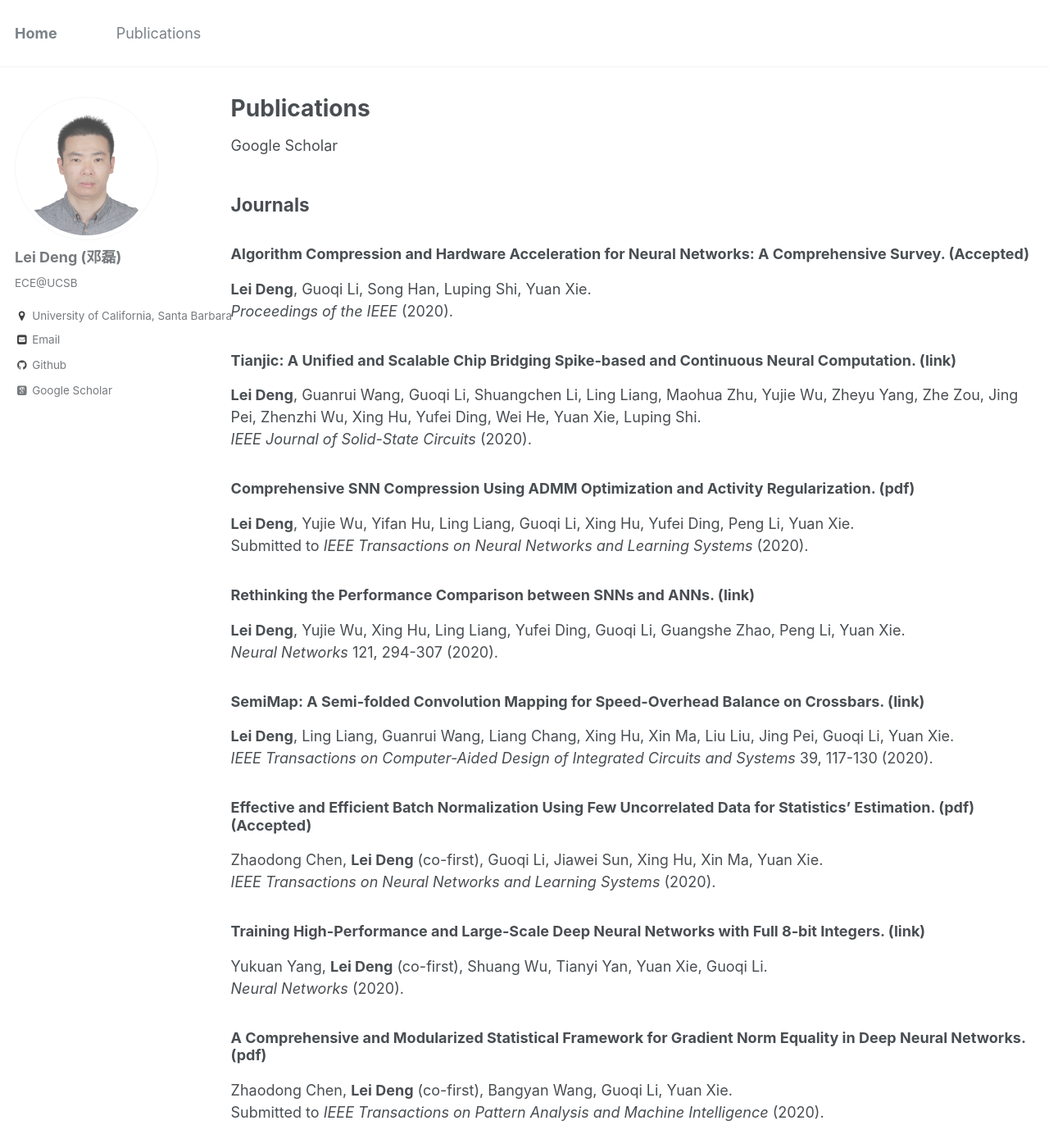
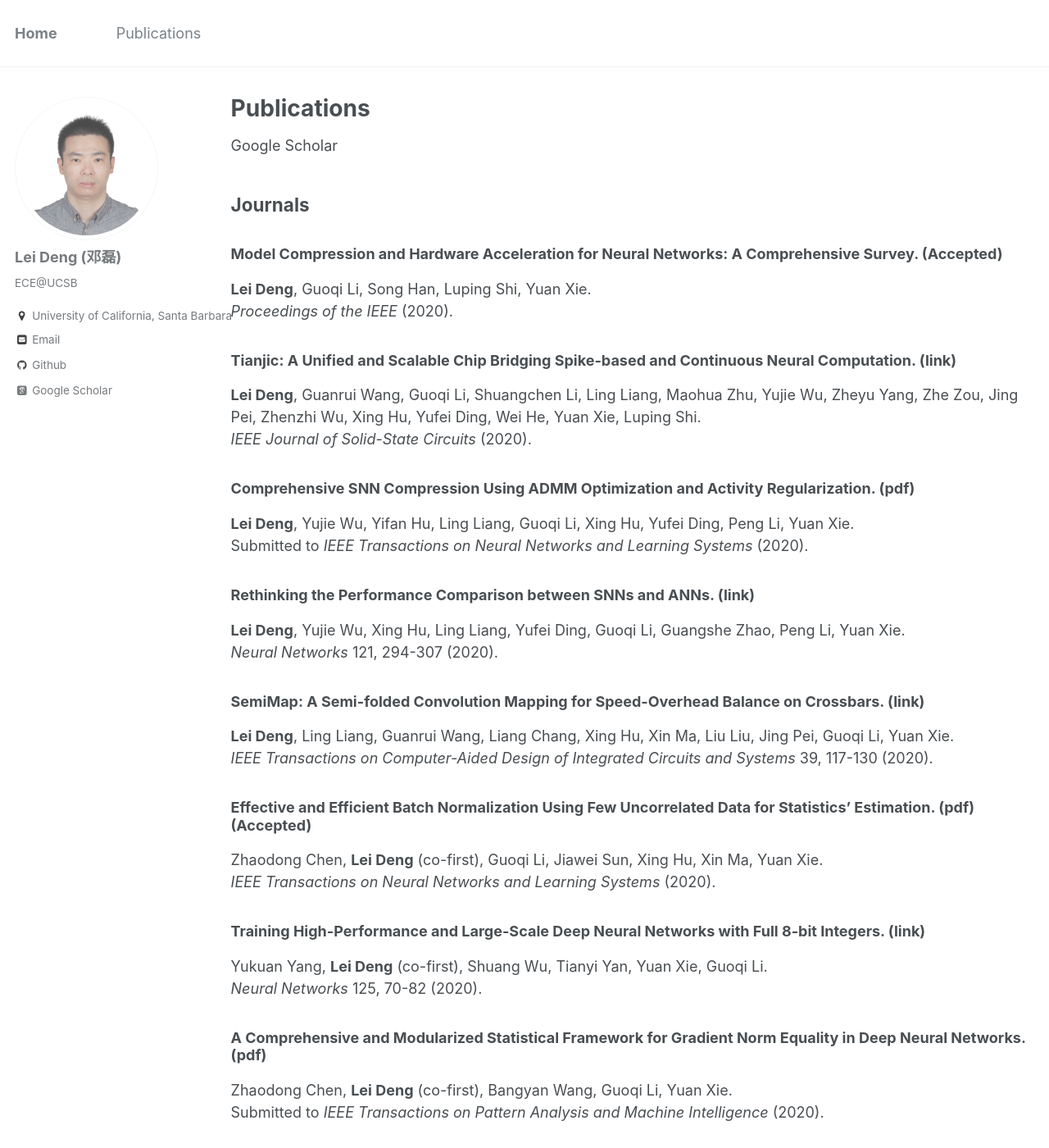
Before and after one commit to dllfei/dllfei.github.io, a Jekyll site: the page built from _pages/publications.md, in a window 1280 px wide and 1400 px high. Shown: the whole window at 82% size. Built offline with Jekyll 4.4.1, drawn with Linux system fonts in a browser that asks for light colours; some web fonts are replaced.

Commit message:
Update publications.md

```diff
--- a/_pages/publications.md
+++ b/_pages/publications.md
@@ -8,7 +8,7 @@ author_profile: true
 
 ## Journals
 
-### Algorithm Compression and Hardware Acceleration for Neural Networks: A Comprehensive Survey. (Accepted) <br />
+### Model Compression and Hardware Acceleration for Neural Networks: A Comprehensive Survey. (Accepted) <br />
 **Lei Deng**, Guoqi Li, Song Han, Luping Shi, Yuan Xie. <br />
 *Proceedings of the IEEE* (2020).
 
@@ -34,7 +34,7 @@ Zhaodong Chen, **Lei Deng** (co-first), Guoqi Li, Jiawei Sun, Xing Hu, Xin Ma, Y
 
 ### Training High-Performance and Large-Scale Deep Neural Networks with Full 8-bit Integers. ([link](https://www.sciencedirect.com/science/article/abs/pii/S0893608019304290#!)) <br />
 Yukuan Yang, **Lei Deng** (co-first), Shuang Wu, Tianyi Yan, Yuan Xie, Guoqi Li. <br />
-*Neural Networks* (2020).
+*Neural Networks* 125, 70-82 (2020).
 
 ### A Comprehensive and Modularized Statistical Framework for Gradient Norm Equality in Deep Neural Networks. ([pdf](https://arxiv.org/pdf/2001.00254.pdf)) <br />
 Zhaodong Chen, **Lei Deng** (co-first), Bangyan Wang, Guoqi Li, Yuan Xie. <br />
```
